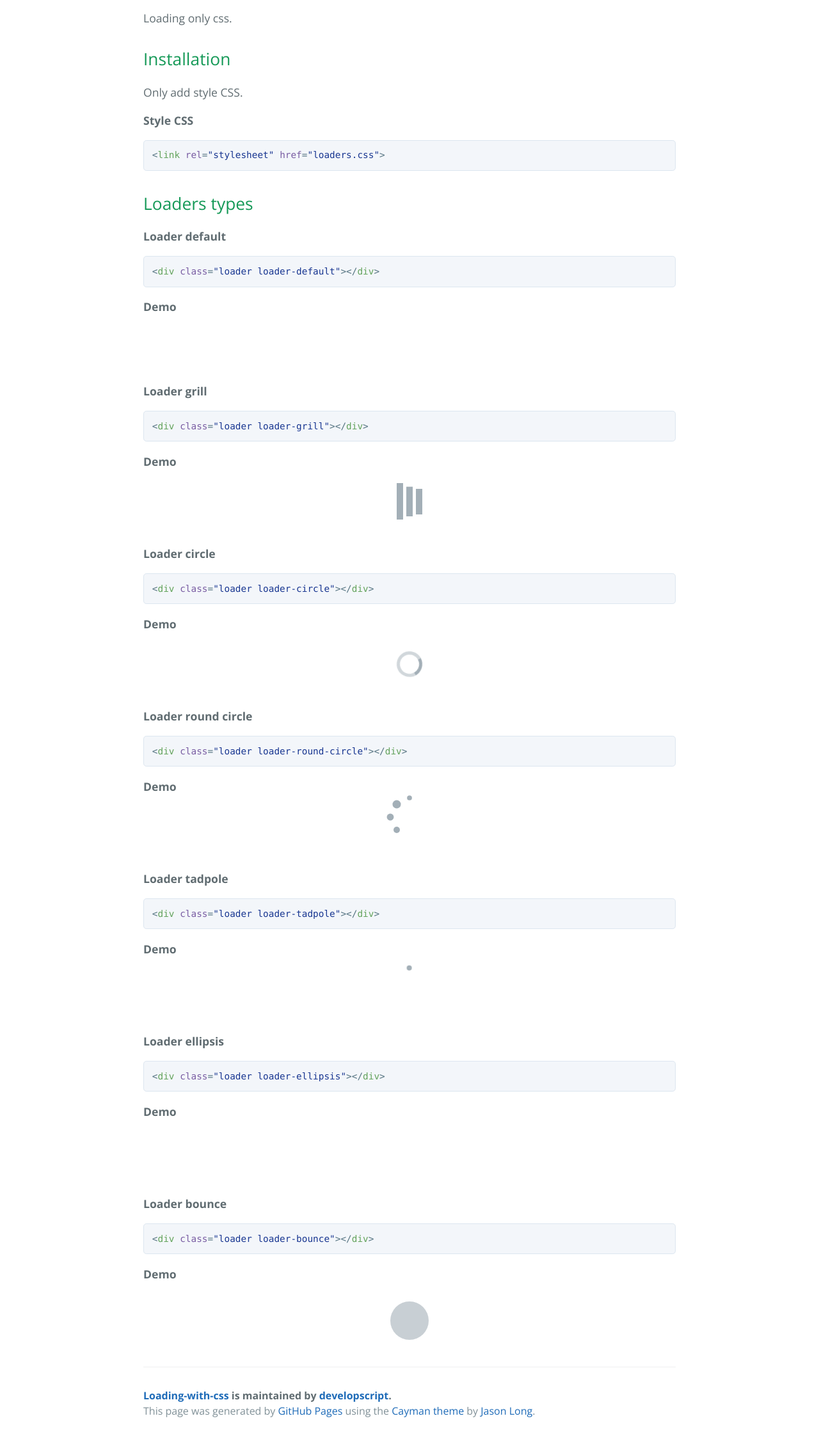
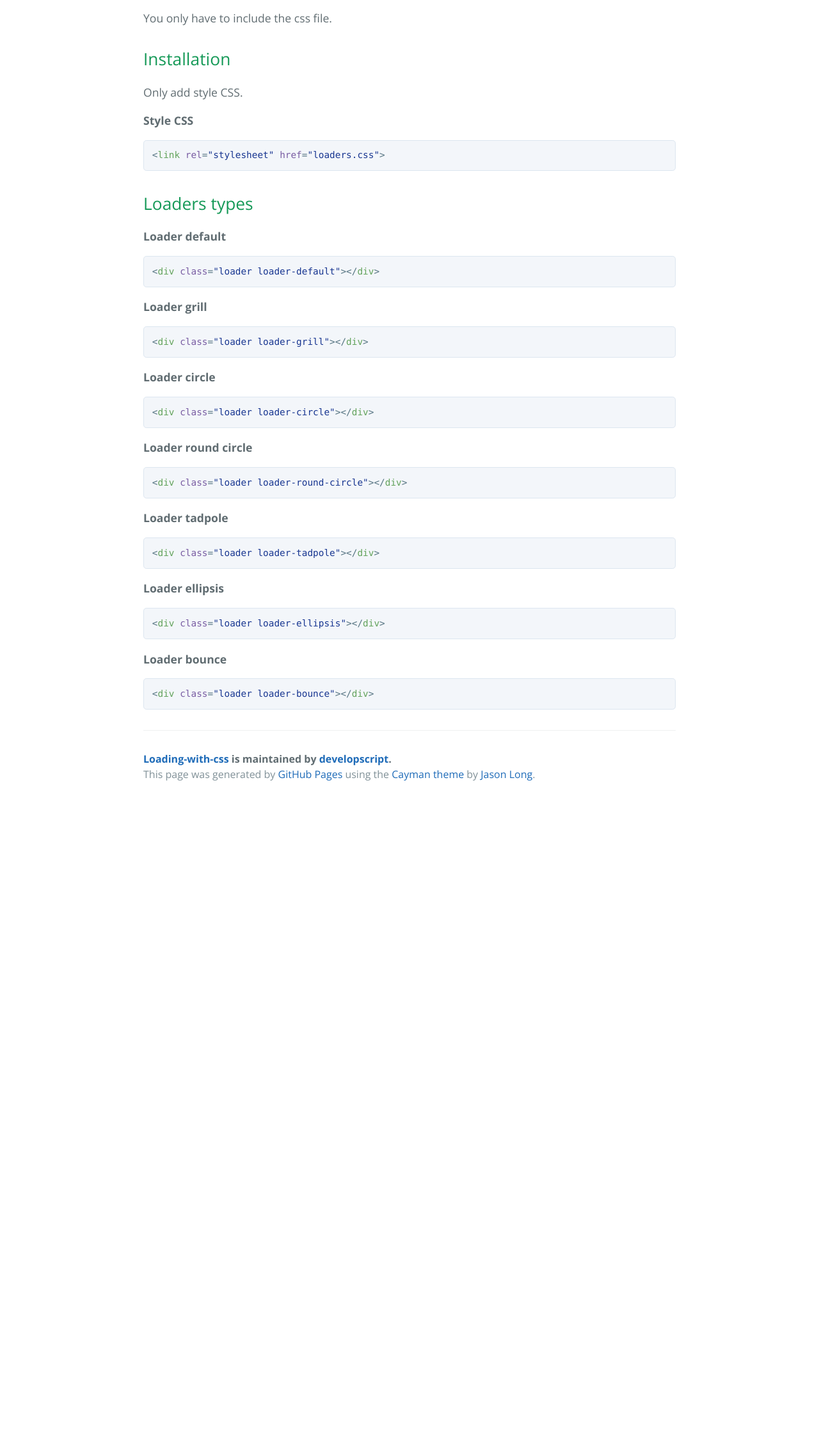
Before and after one commit to developscript/Loader-made-with-css, a plain HTML site: page index.html in a window 1280 px wide. Shown: the part 470-2719 px from the top of the page at 64% size. After the commit the page ends 1724 px from the top, so only its background shows below. Drawn offline with nearby package versions, Linux system fonts and the light colour scheme.

```diff
--- a/index.html
+++ b/index.html
@@ -8,33 +8,21 @@
     <link href='https://fonts.googleapis.com/css?family=Open+Sans:400,700' rel='stylesheet' type='text/css'>
     <link rel="stylesheet" type="text/css" href="stylesheets/stylesheet.css" media="screen">
     <link rel="stylesheet" type="text/css" href="stylesheets/github-light.css" media="screen">
-
-	<link rel="stylesheet" type="text/css" href="loaders.css" media="screen">
-	<style>
-	.content-loader{
-		display:block !important;
-		height: 70px;
-		text-align: center;
-	}
-	.margin-top{
-		margin-top:30px;
-	}
-	</style>
   </head>
   <body>
     <section class="page-header">
       <h1 class="project-name">Loading-with-css</h1>
       <h2 class="project-tagline">loading with css</h2>
-      <a href="https://github.com/developscript/Loading-with-css" class="btn">View on GitHub</a>
-      <a href="https://github.com/developscript/Loading-with-css/zipball/master" class="btn">Download .zip</a>
-      <a href="https://github.com/developscript/Loading-with-css/tarball/master" class="btn">Download .tar.gz</a>
+      <a href="https://github.com/developscript/Loader-made-with-css" class="btn">View on GitHub</a>
+      <a href="https://github.com/developscript/Loader-made-with-css/zipball/master" class="btn">Download .zip</a>
+      <a href="https://github.com/developscript/Loader-made-with-css/tarball/master" class="btn">Download .tar.gz</a>
     </section>
 
     <section class="main-content">
       <h1>
 <a id="loading-with-css" class="anchor" href="#loading-with-css" aria-hidden="true"><span class="octicon octicon-link"></span></a>Loading-with-css</h1>
 
-<p>Loading only css.</p>
+<p>You only have to include the css file.</p>
 
 <h2>
 <a id="installation" class="anchor" href="#installation" aria-hidden="true"><span class="octicon octicon-link"></span></a>Installation</h2>
@@ -51,61 +39,33 @@
 <p><strong>Loader default</strong></p>
 
 <div class="highlight highlight-text-html-basic"><pre>&lt;<span class="pl-ent">div</span> <span class="pl-e">class</span>=<span class="pl-s"><span class="pl-pds">"</span>loader loader-default<span class="pl-pds">"</span></span>&gt;&lt;/<span class="pl-ent">div</span>&gt;</pre></div>
-<p><strong>Demo</strong></p>
-<div class="content-loader">
-	<div class="loader loader-default"></div>
-</div>
 
 <p><strong>Loader grill</strong></p>
 
 <div class="highlight highlight-text-html-basic"><pre>&lt;<span class="pl-ent">div</span> <span class="pl-e">class</span>=<span class="pl-s"><span class="pl-pds">"</span>loader loader-grill<span class="pl-pds">"</span></span>&gt;&lt;/<span class="pl-ent">div</span>&gt;</pre></div>
-<p><strong>Demo</strong></p>
-<div class="content-loader margin-top">
-	<div class="loader loader-grill"></div>
-</div>
 
 <p><strong>Loader circle</strong></p>
 
 <div class="highlight highlight-text-html-basic"><pre>&lt;<span class="pl-ent">div</span> <span class="pl-e">class</span>=<span class="pl-s"><span class="pl-pds">"</span>loader loader-circle<span class="pl-pds">"</span></span>&gt;&lt;/<span class="pl-ent">div</span>&gt;</pre></div>
-<p><strong>Demo</strong></p>
-<div class="content-loader margin-top">
-	<div class="loader loader-circle"></div>
-</div>
 
 <p><strong>Loader round circle</strong></p>
 
 <div class="highlight highlight-text-html-basic"><pre>&lt;<span class="pl-ent">div</span> <span class="pl-e">class</span>=<span class="pl-s"><span class="pl-pds">"</span>loader loader-round-circle<span class="pl-pds">"</span></span>&gt;&lt;/<span class="pl-ent">div</span>&gt;</pre></div>
-<p><strong>Demo</strong></p>
-<div class="content-loader margin-top">
-	<div class="loader loader-round-circle"></div>
-</div>
 
 <p><strong>Loader tadpole</strong></p>
 
 <div class="highlight highlight-text-html-basic"><pre>&lt;<span class="pl-ent">div</span> <span class="pl-e">class</span>=<span class="pl-s"><span class="pl-pds">"</span>loader loader-tadpole<span class="pl-pds">"</span></span>&gt;&lt;/<span class="pl-ent">div</span>&gt;</pre></div>
-<p><strong>Demo</strong></p>
-<div class="content-loader margin-top">
-	<div class="loader loader-tadpole"></div>
-</div>
 
 <p><strong>Loader ellipsis</strong></p>
 
 <div class="highlight highlight-text-html-basic"><pre>&lt;<span class="pl-ent">div</span> <span class="pl-e">class</span>=<span class="pl-s"><span class="pl-pds">"</span>loader loader-ellipsis<span class="pl-pds">"</span></span>&gt;&lt;/<span class="pl-ent">div</span>&gt;</pre></div>
-<p><strong>Demo</strong></p>
-<div class="content-loader margin-top">
-	<div class="loader loader-ellipsis"></div>
-</div>
 
 <p><strong>Loader bounce</strong></p>
 
 <div class="highlight highlight-text-html-basic"><pre>&lt;<span class="pl-ent">div</span> <span class="pl-e">class</span>=<span class="pl-s"><span class="pl-pds">"</span>loader loader-bounce<span class="pl-pds">"</span></span>&gt;&lt;/<span class="pl-ent">div</span>&gt;</pre></div>
-<p><strong>Demo</strong></p>
-<div class="content-loader margin-top">
-	<div class="loader loader-bounce"></div>
-</div>
 
       <footer class="site-footer">
-        <span class="site-footer-owner"><a href="https://github.com/developscript/Loading-with-css">Loading-with-css</a> is maintained by <a href="https://github.com/developscript">developscript</a>.</span>
+        <span class="site-footer-owner"><a href="https://github.com/developscript/Loader-made-with-css">Loading-with-css</a> is maintained by <a href="https://github.com/developscript">developscript</a>.</span>
 
         <span class="site-footer-credits">This page was generated by <a href="https://pages.github.com">GitHub Pages</a> using the <a href="https://github.com/jasonlong/cayman-theme">Cayman theme</a> by <a href="https://twitter.com/jasonlong">Jason Long</a>.</span>
       </footer>
```
Also changed, not shown: params.json (+1 -1 lines).
